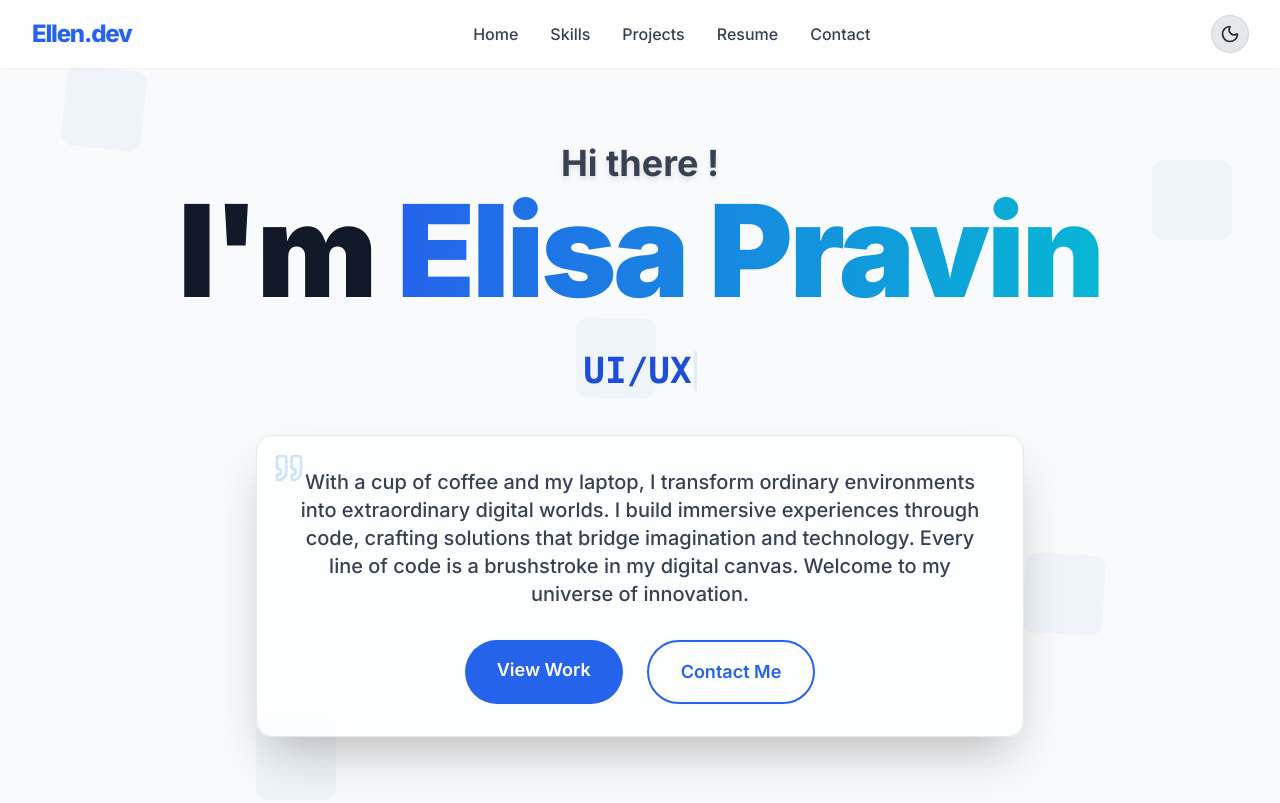
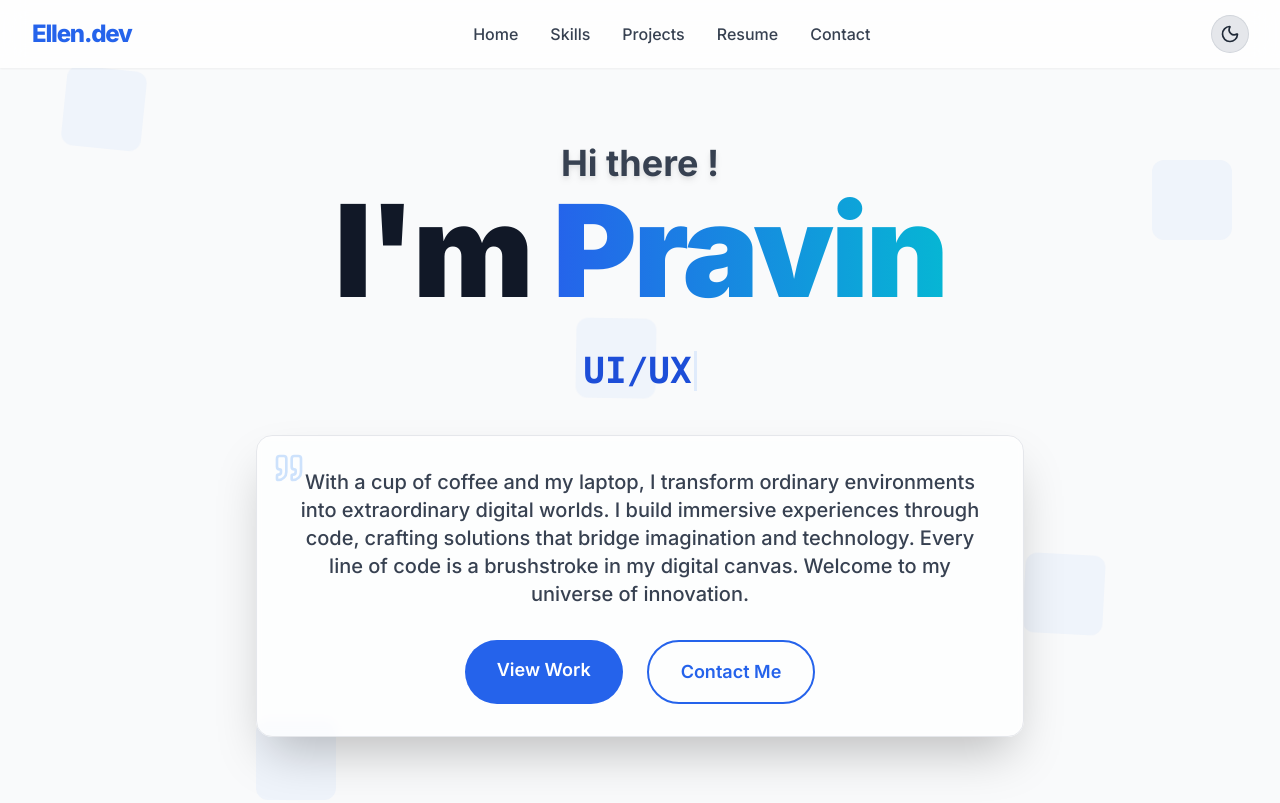
Before and after one commit to Ellen-Iconoclust/ellen.dev, a plain HTML site: page index.html in a window 1280 px wide. Shown: the top 803 px of the page. Drawn offline with nearby package versions, Linux system fonts and the light colour scheme; animation ran at ten frames a second.

Commit message:
Update index.html

```diff
--- a/index.html
+++ b/index.html
@@ -289,7 +289,7 @@
                     Hi there !
                 </p>
                 <h1 class="text-7xl sm:text-8xl lg:text-9xl font-black leading-tight tracking-tight text-gray-900 dark:text-white">
-                    <span class="animate-fade-in-left inline-block">I'm</span> <span class="text-transparent bg-clip-text bg-gradient-to-r from-blue-600 to-cyan-500 dark:from-blue-400 dark:to-cyan-300 inline-block hover:scale-105 transition-transform duration-300 cursor-default animate-fade-in-right">Elisa Pravin</span>
+                    <span class="animate-fade-in-left inline-block">I'm</span> <span class="text-transparent bg-clip-text bg-gradient-to-r from-blue-600 to-cyan-500 dark:from-blue-400 dark:to-cyan-300 inline-block hover:scale-105 transition-transform duration-300 cursor-default animate-fade-in-right">Pravin</span>
                 </h1>
             </div>
 
```
